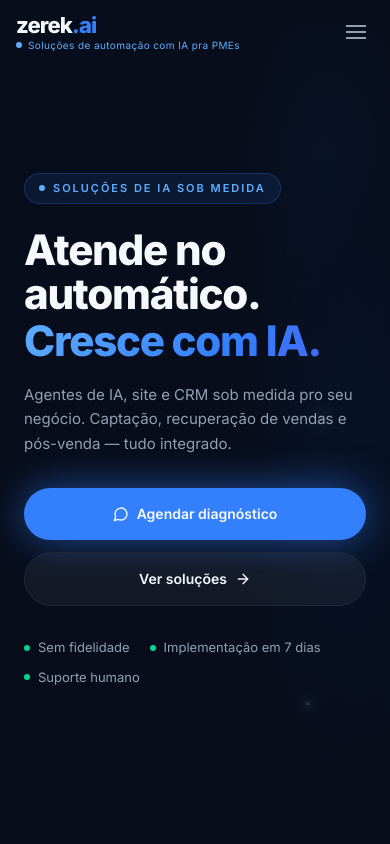
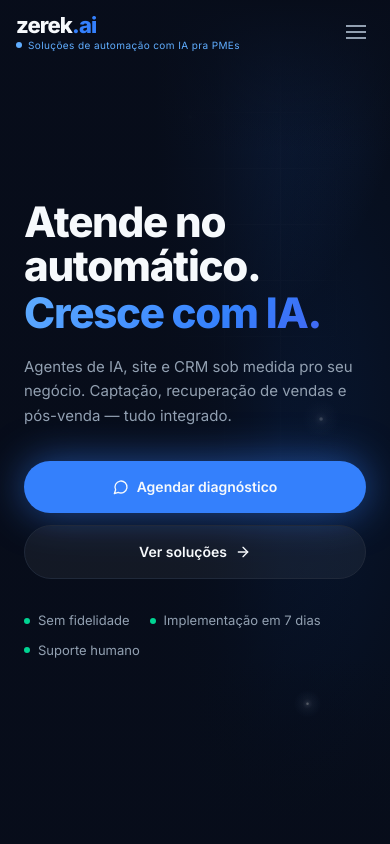
Before and after one commit to ederd3v/zerek-ai, a React (Vite) app: page / in a window 390 px wide. Shown: the top 844 px of the page. Built offline with nearby package versions, Linux system fonts and the light colour scheme.

Commit message:
fix: remove badge hero + robô menor e à direita no mobile

```diff
--- a/src/components/zerek/Hero.tsx
+++ b/src/components/zerek/Hero.tsx
@@ -43,17 +43,17 @@ export function Hero() {
 
       {/* ── ROBÔ — visível em todas as telas ── */}
       <div className="absolute inset-0 z-[1]">
-        {/* robô ocupa lado direito — mais largo no mobile para aparecer bem */}
-        <div className="absolute top-0 bottom-0 right-0 w-full md:w-[65%]">
+        {/* robô — mesmo tamanho em mobile e desktop, ancorado à direita */}
+        <div className="absolute top-0 bottom-0 right-0 w-[65%]">
           <SplineRobot />
         </div>
 
-        {/* gradiente mobile — cobre ~65% do lado esquerdo para proteger o texto */}
+        {/* gradiente mobile — proteção mais leve, robô aparece mais à direita */}
         <div
           className="md:hidden absolute inset-0 z-10 pointer-events-none"
           style={{
             backgroundImage:
-              "linear-gradient(90deg, oklch(0.16 0.03 265) 0%, oklch(0.16 0.03 265) 55%, oklch(0.16 0.03 265 / 0.90) 68%, oklch(0.16 0.03 265 / 0.50) 80%, transparent 100%)",
+              "linear-gradient(90deg, oklch(0.16 0.03 265) 0%, oklch(0.16 0.03 265) 40%, oklch(0.16 0.03 265 / 0.80) 55%, oklch(0.16 0.03 265 / 0.30) 72%, transparent 92%)",
           }}
         />
 
@@ -81,19 +81,6 @@ export function Hero() {
       {/* ── CONTEÚDO ── */}
       <div className="container-zerek relative z-[2] py-16 -translate-y-10 md:-translate-y-14">
         <div className="max-w-[520px]">
-
-          {/* badge */}
-          <Reveal delay={0}>
-            <div className="inline-flex items-center gap-2 px-3.5 py-1.5 rounded-full bg-primary/10 border border-primary/25 mb-6">
-              <span className="relative flex h-1.5 w-1.5 shrink-0">
-                <span className="absolute inset-0 animate-ping rounded-full bg-primary-glow opacity-70" />
-                <span className="relative inline-flex h-1.5 w-1.5 rounded-full bg-primary-glow" />
-              </span>
-              <span className="text-[11px] font-semibold uppercase tracking-[0.18em] text-primary-glow">
-                Soluções de IA sob medida
-              </span>
-            </div>
-          </Reveal>
 
           {/* headline */}
           <Reveal delay={80}>
```
